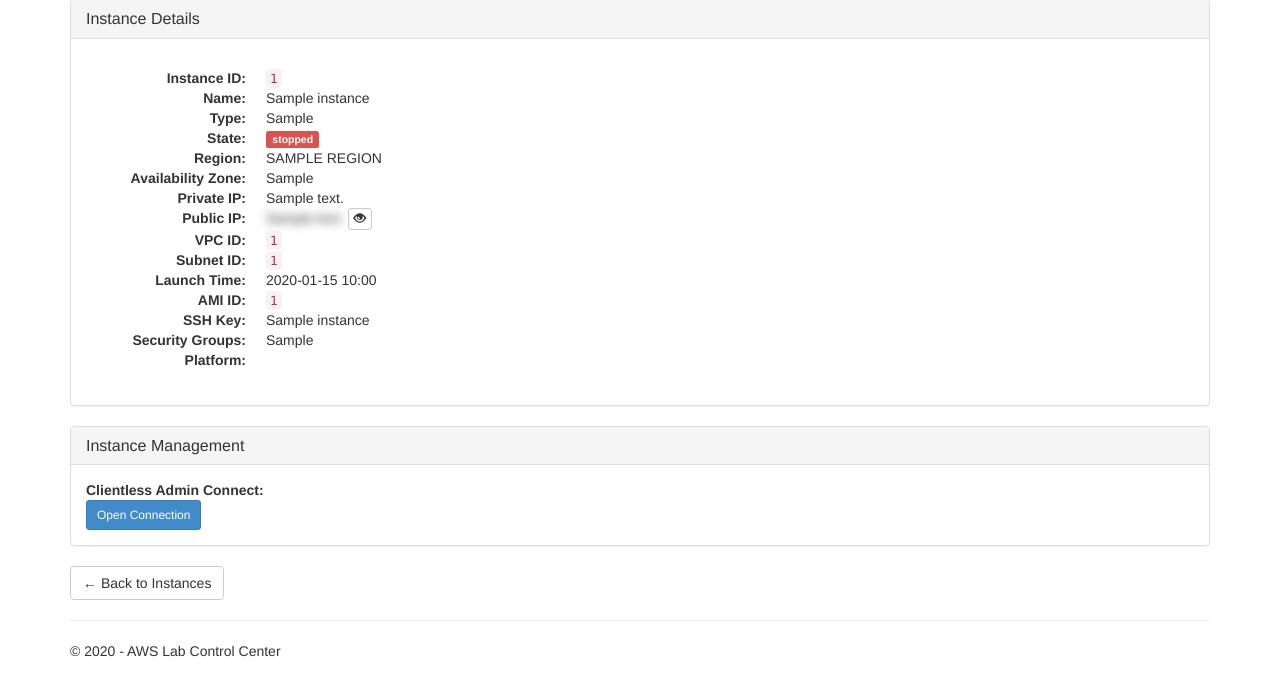
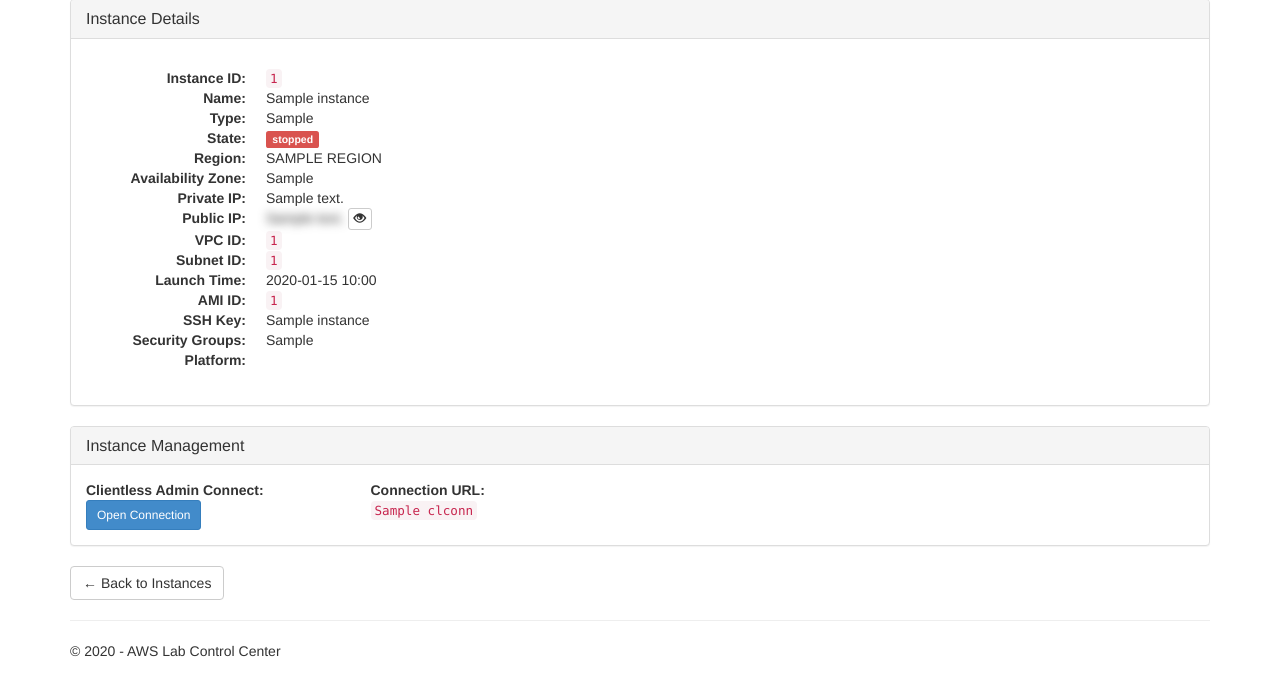
Before and after one commit to cdaguanno/DuoOIDC-DemoApp, a Django app: template app/templates/app/instance_detail.html in a window 1280 px wide. Shown: the part 114-805 px from the top of the page. Run offline with Django 5.2, Linux system fonts and the light colour scheme; the template is opened without the code that fills it: most values are stand-ins (such as "Sample title", 1, 10 or a date in 2020); some libraries are stand-ins or nearby versions.

Commit message:
Edits - instance details

```diff
--- a/app/templates/app/instance_detail.html
+++ b/app/templates/app/instance_detail.html
@@ -75,8 +75,16 @@
     </div>
     <div class="panel-body">
         {% if instance.CLconn != 'N/A' %}
-        <dt>Clientless Admin Connect:</dt>
-        <dd><a href="{{ instance.CLconn }}" target="_blank" rel="noopener noreferrer" class="btn btn-sm btn-primary">Open Connection</a></dd>
+        <div class="row">
+            <div class="col-md-3">
+                <strong>Clientless Admin Connect:</strong><br>
+                <a href="{{ instance.CLconn }}" target="_blank" rel="noopener noreferrer" class="btn btn-sm btn-primary">Open Connection</a>
+            </div>
+            <div class="col-md-9">
+                <strong>Connection URL:</strong><br>
+                <code>{{ instance.CLconn }}</code>
+            </div>
+        </div>
         {% endif %}
     </div>
 </div>
```
